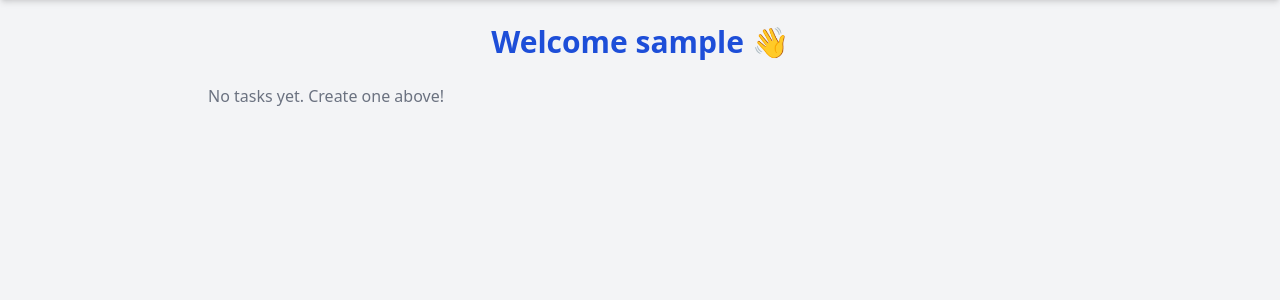
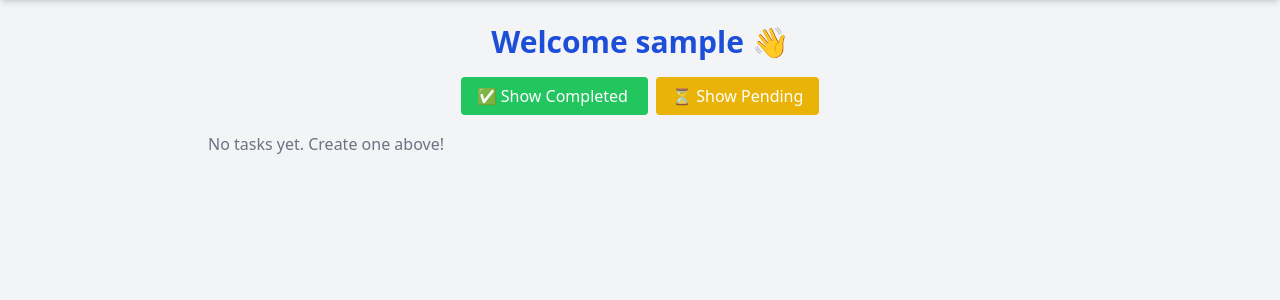
Before and after one commit to satyendragautam901/todo_in_django, a Django app: page / in a window 1280 px wide. Shown: the part 60-360 px from the top of the page. Run offline with Django 4.2, Linux system fonts and the light colour scheme; the visitor is signed in with stand-in values (Sample User, id 1); data that the repository does not hold is empty; some libraries are stand-ins or nearby versions.

Commit message:
filter feature added

```diff
--- a/main/templates/home.html
+++ b/main/templates/home.html
@@ -6,6 +6,15 @@
 <h1 class="text-3xl font-semibold text-center text-blue-700 mb-6 animate-fade-in-up">
   Welcome {{ request.user.username }} 👋
 </h1>
+<div class="mb-6 text-center">
+  <a href="{% url 'filter_todo' 1 %}"
+    class="bg-green-500 text-white px-4 py-2 rounded hover:bg-green-600 transition mr-2">
+    ✅ Show Completed
+  </a>
+  <a href="{% url 'filter_todo' 0 %}" class="bg-yellow-500 text-white px-4 py-2 rounded hover:bg-yellow-600 transition">
+    ⏳ Show Pending
+  </a>
+</div>
 
 <div class="grid grid-cols-1 md:grid-cols-2 gap-6">
   {% for task in tasks %}
@@ -23,7 +32,8 @@
 
     <!-- Action Buttons -->
     <div class="mt-4 flex gap-3">
-          <a href="{% url 'update_todo' task.id %}" class="inline-block bg-blue-500 text-white text-sm px-4 py-2 rounded hover:bg-blue-600 transition">
+      <a href="{% url 'update_todo' task.id %}"
+        class="inline-block bg-blue-500 text-white text-sm px-4 py-2 rounded hover:bg-blue-600 transition">
         ✏️ Edit
       </a>
       <form method="POST" action="{% url 'delete_todo' task.id %}">
--- a/main/views.py
+++ b/main/views.py
@@ -129,3 +129,17 @@ def delete_todo(request, id):
 
     messages.error(request, "Invalid request.")
     return redirect("/")
+
+@login_required(login_url='/login')
+def filter_todo_view(request, is_completed):
+    # Convert string '0' or '1' (from URL) to boolean True/False
+    # '1' means completed tasks (True), '0' means pending tasks (False)
+
+    is_completed_bool = is_completed == "1"
+
+    # Since Task model has a BooleanField 'is_completed',
+    # we can filter using True or False accordingly.
+    todo = Task.objects.filter(user=request.user, is_completed=is_completed_bool)
+
+
+    return render(request, 'home.html', {'tasks': todo})
--- a/todo/urls.py
+++ b/todo/urls.py
@@ -32,4 +32,5 @@ urlpatterns = [
     path('update-todo/<int:id>', update_todo, name='update_todo'),
 
     path('delete-todo/<int:id>/', delete_todo, name='delete_todo'),
+    path('filter/<str:is_completed>/', filter_todo_view, name='filter_todo'),
 ]
```
Lines whose indentation alone changed are shown as unchanged.
